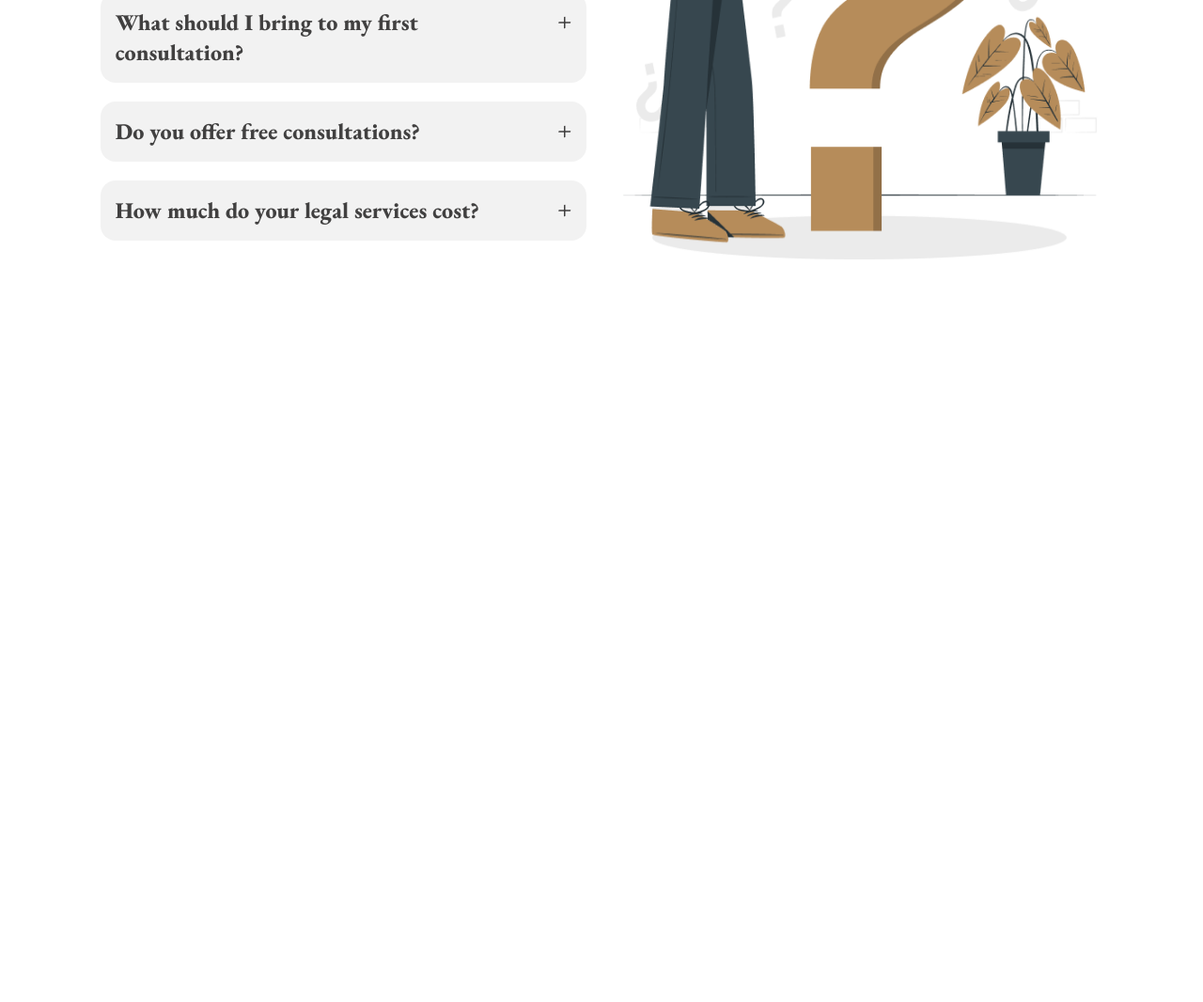
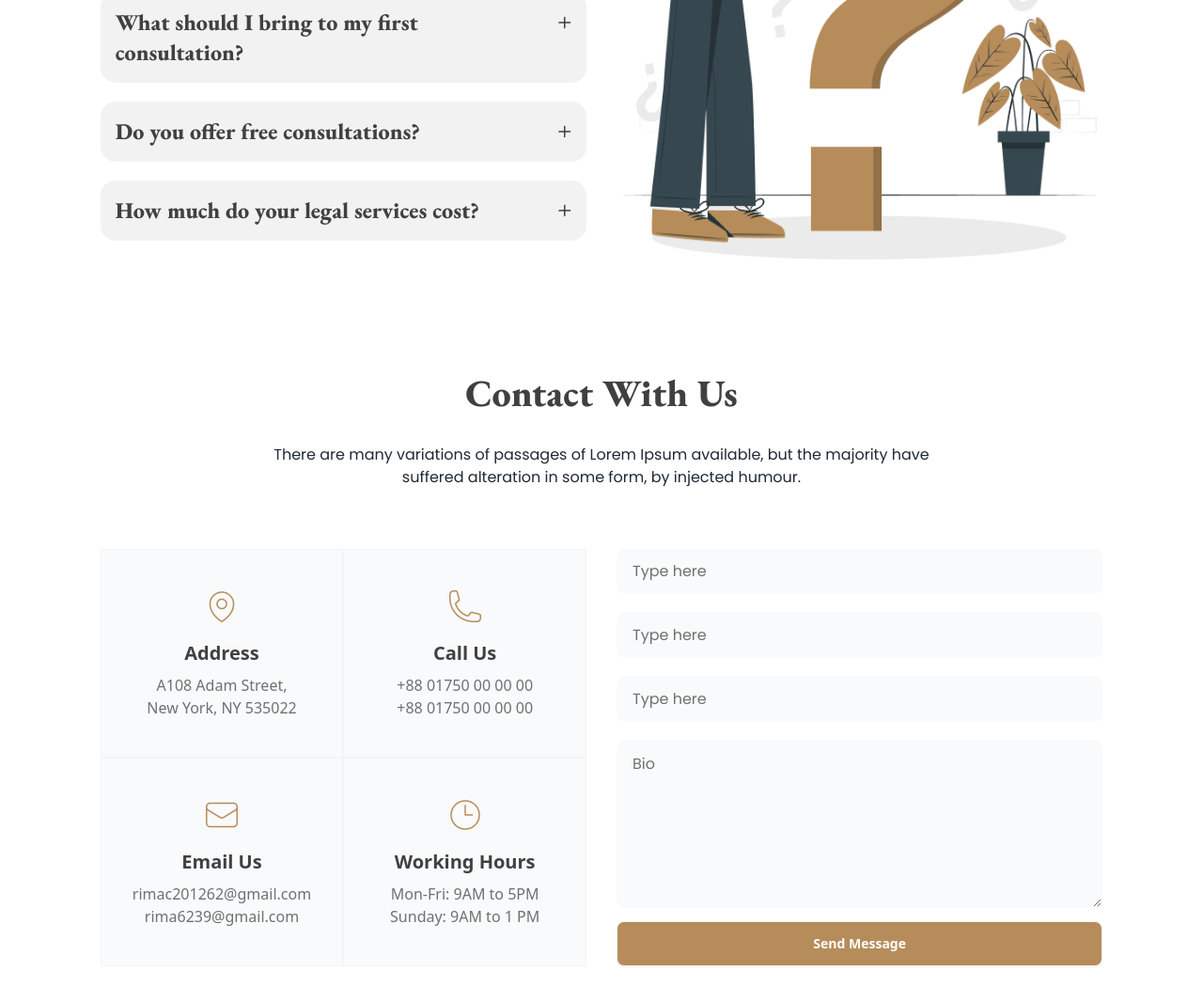
Before and after one commit to Rimaakter1/legal-solution-using-daisyUI, a plain HTML site: page index.html in a window 1280 px wide. Shown: the part 3361-4427 px from the top of the page at 94% size. Before the commit the page ends 3637 px from the top, so only its background shows below. Drawn offline with nearby package versions, Linux system fonts and the light colour scheme.

Commit message:
added contact us section

```diff
--- a/index.html
+++ b/index.html
@@ -419,8 +419,99 @@
             </div>
 
         </section>
+        <!-- Faq section  end-->
 
-        <!-- Faq section  end-->
+        <!-- contact section  -->
+        <section class="my-28">
+            <!--text content  -->
+            <div class="text-center">
+                <h2 class="text-[40px] text-secondary font-extrabold mb-6 font-Garamond">Contact With Us
+                </h2>
+                <p class="mb-16 font-Poppins text-[16px] w-8/12 mx-auto">There are many variations of passages of Lorem
+                    Ipsum
+                    available, but the
+                    majority have
+                    suffered
+                    alteration
+                    in some form, by injected humour.</p>
+            </div>
+
+            <div class="grid grid-cols-1 md:grid-cols-2 gap-8 ">
+
+                <!-- card container  -->
+                <div class="grid grid-cols-2">
+                    <!-- card 1  -->
+                    <div class="card rounded-none w-full bg-gray-50 border border-gray-100 pb-4">
+                        <figure class="px-10 pt-10">
+                            <img src="images/location.png" alt="business low" class="" />
+                        </figure>
+                        <div class="card-body p-0 items-center text-center">
+                            <h3 class="card-title text-xl font-extrabold text-secondary pt-4">Address</h3>
+                            <p class="text-accent text-[16px] mb-6">A108 Adam Street, <br>
+                                New York, NY 535022
+                            </p>
+
+                        </div>
+                    </div>
+                    <!-- card 2  -->
+                    <div class="card rounded-none w-full bg-gray-50 border border-gray-100 pb-4">
+                        <figure class="px-10 pt-10">
+                            <img src="images/call.png" alt="business low" class="" />
+                        </figure>
+                        <div class="card-body p-0 items-center text-center">
+                            <h3 class="card-title pt-4 text-xl font-extrabold text-secondary">Call Us</h3>
+                            <p class="text-accent text-[16px] mb-6">+88 01750 00 00 00
+                                <br>
+                                +88 01750 00 00 00
+                            </p>
+
+                        </div>
+                    </div>
+                    <!-- card 3  -->
+                    <div class="card rounded-none  w-full bg-gray-50 border border-gray-100 pb-4">
+                        <figure class="px-10 pt-10">
+                            <img src="images/email.png" alt="business low" class="" />
+                        </figure>
+                        <div class="card-body p-0 items-center text-center">
+                            <h3 class="card-title text-xl font-extrabold text-secondary pt-4">Email Us</h3>
+                            <p class="text-accent text-[16px] mb-6">rimac201262@gmail.com <br>
+                                rima6239@gmail.com
+                            </p>
+
+                        </div>
+                    </div>
+                    <!-- card 4  -->
+                    <div class="card rounded-none w-full bg-gray-50 border border-gray-100 pb-4">
+                        <figure class="px-10 pt-10">
+                            <img src="images/time.png" alt="business low" class="" />
+                        </figure>
+                        <div class="card-body p-0 items-center text-center">
+                            <h3 class="card-title text-xl font-extrabold text-secondary pt-4">Working Hours</h3>
+                            <p class="text-accent text-[16px] mb-6">Mon-Fri: 9AM to 5PM
+                                <br>
+                                Sunday: 9AM to 1 PM
+                            </p>
+
+                        </div>
+                    </div>
+
+                </div>
+                <div>
+                    <input type="text" placeholder="Type here"
+                        class="input bg-gray-50 w-full mb-5 font-Poppins placeholder:text-[16px] placeholder:text-accent" />
+                    <input type="text" placeholder="Type here"
+                        class="input bg-gray-50 w-full mb-5 font-Poppins placeholder:text-[16px] placeholder:text-accent" />
+                    <input type="text" placeholder="Type here"
+                        class="input bg-gray-50 w-full mb-5 font-Poppins placeholder:text-[16px] placeholder:text-accent" />
+                    <br>
+                    <textarea
+                        class="textarea bg-gray-50 w-full h-2/5 mb-2 font-Poppins placeholder:text-[16px] placeholder:text-accent"
+                        placeholder="Bio"></textarea>
+                    <button class="btn bg-primary text-white w-full">Send Message</button>
+                </div>
+            </div>
+        </section>
+        <!-- contact section end -->
 
     </main>
     <!-- main ends here  -->
```
